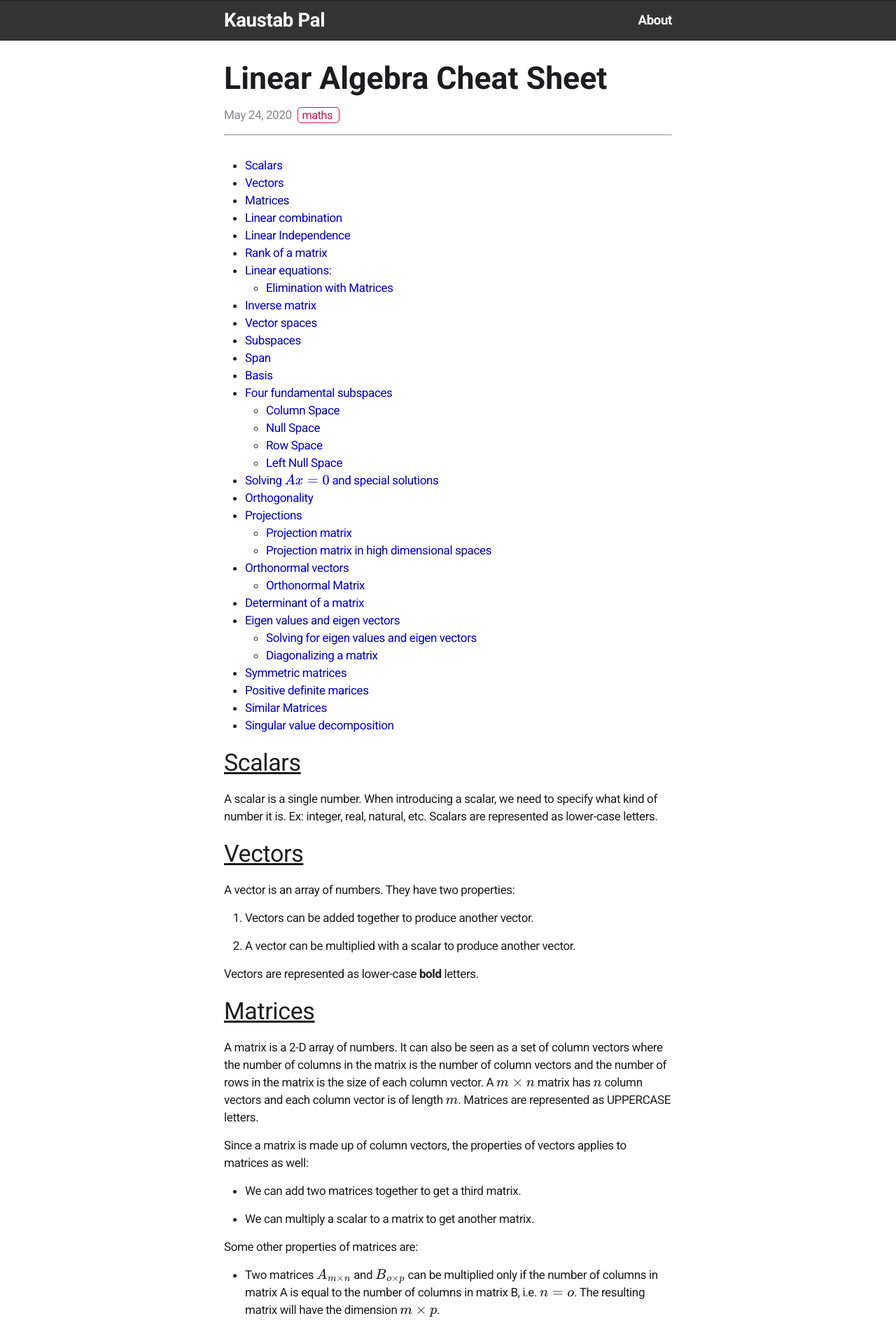
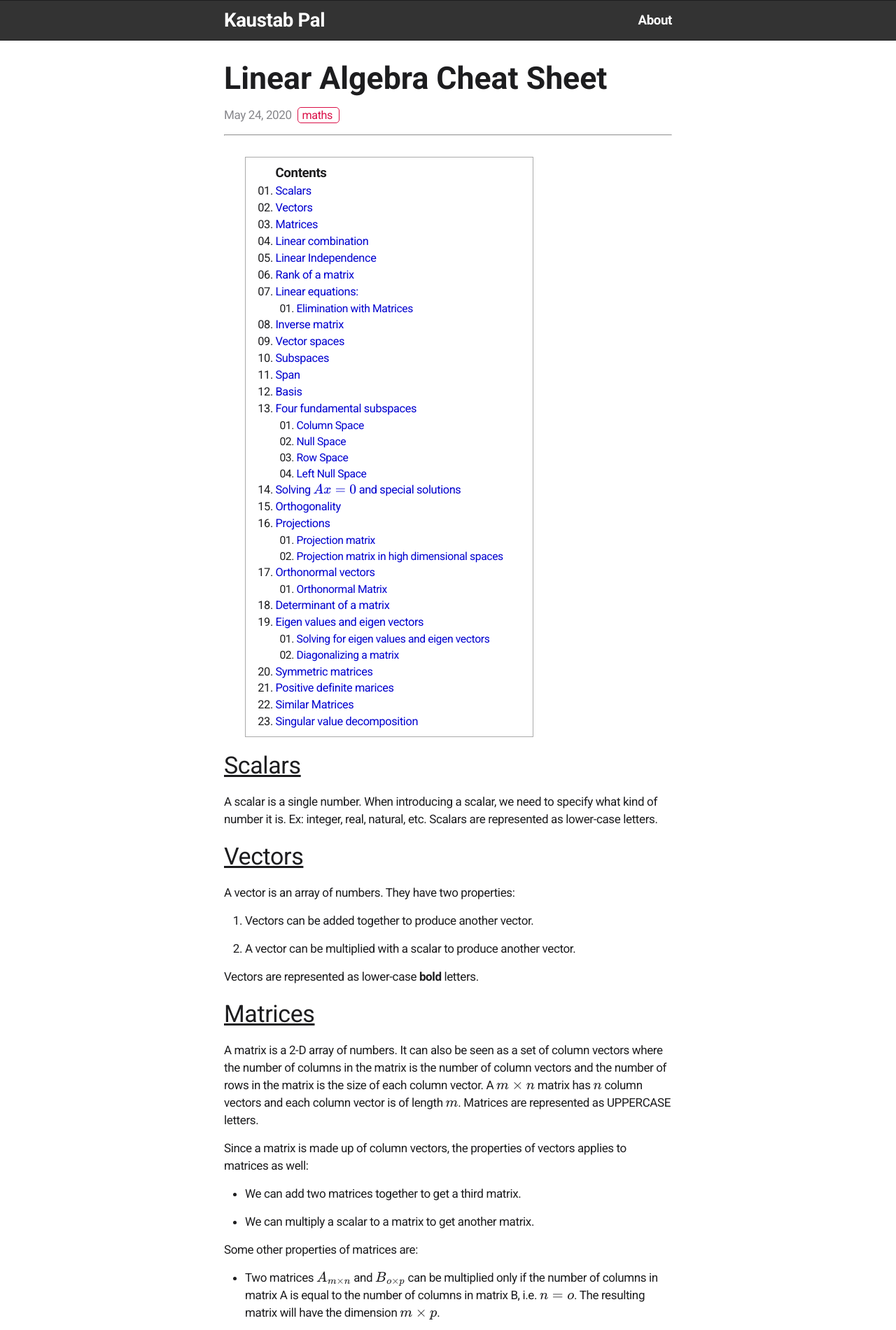
Before and after one commit to kaustabpal/kaustabpal.github.io, a Jekyll site: the page built from _posts/linear_algebra/2020-05-24-linear-algebra.md, in a window 1280 px wide. Shown: the top 1900 px of the page at 70% size. Built offline with Jekyll 4.4.1, drawn with Linux system fonts in a browser that asks for light colours; formulas are drawn with MathJax 3; comment, search, counter and statistics services are not loaded; some of the changed text lies outside the part shown.

Commit message:
Modified TOC

```diff
--- a/_includes/head.html
+++ b/_includes/head.html
@@ -19,7 +19,7 @@
 
 
   <!-- MATHJAX -->
-  <script type="text/javascript" src="//cdn.mathjax.org/mathjax/latest/MathJax.js?config=TeX-AMS-MML_HTMLorMML"></script>
+  <script src="https://cdnjs.cloudflare.com/ajax/libs/mathjax/2.7.0/MathJax.js?config=TeX-AMS-MML_HTMLorMML" type="text/javascript"></script>
 
   <link href="https://fonts.googleapis.com/css2?family=Roboto:ital,wght@0,100;0,300;0,400;0,500;0,700;0,900;1,100;1,300;1,400;1,500;1,700;1,900&display=swap" rel="stylesheet">
 </head>
--- a/_posts/linear_algebra/2020-05-24-linear-algebra.md
+++ b/_posts/linear_algebra/2020-05-24-linear-algebra.md
@@ -6,6 +6,7 @@ permalink: "linear_algebra"
 excerpt: "An overview of the concepts of Linear Algebra."
 
 ---
+
 {: class="table-of-content"}
 * TOC
 {:toc}
@@ -44,8 +45,11 @@ Some other properties of matrices are:
 
 - Distributivity:
 
-$$(A+B)C = AC+BC \\
-or \\ A(C+D) = AC + AD$$
+$$(A+B)C = AC+BC$$
+
+$$or$$
+
+$$A(C+D) = AC + AD$$
 
 - Multiplication with identity matrices will give us the matrix itself.
 
--- a/_sass/minima/_base.scss
+++ b/_sass/minima/_base.scss
@@ -31,7 +31,27 @@ body {
   margin: 0;
 }
 
+#markdown-toc::before {
+  content: "Contents";
+  font-weight: bold;
+  font-size: 1.1em;
 
+}
+
+.table-of-content {
+
+  li {
+    font-size: 96%;
+    list-style-type: decimal-leading-zero;
+
+  }
+  border: 1px solid #aaa;
+  padding: 0.5em;
+  padding-left: 2.5em;
+  padding-right: 2.5em;
+  list-style: decimal;
+  display: inline-block;
+}
 
 /**
  * Set `margin-bottom` to maintain vertical rhythm
```
